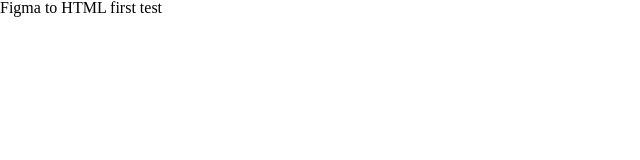
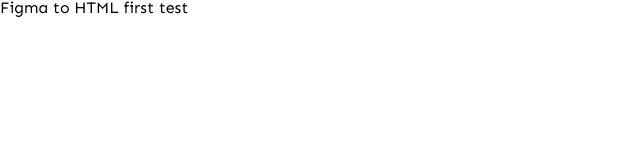
Before and after one commit to chucman03/Figma-to-HTML, a plain HTML site: page index.html in a window 1280 px wide. Shown: the full height of the page, 0-640 px from the left. Drawn offline with Linux system fonts and the light colour scheme.

Commit message:
nhúng font

```diff
--- a/assests/css/style.css
+++ b/assests/css/style.css
@@ -8,4 +8,9 @@
 /* khôi phục lại cỡ chữ mặc định theo rem */
 body {
   font-size: 1.6rem;
+  font-family: "Poppins", sans-serif;
+  font-family: "Sen", sans-serif;
+  font-optical-sizing: auto;
+  font-weight: <weight>;
+  font-style: normal;
 }
--- a/index.html
+++ b/index.html
@@ -5,6 +5,14 @@
     <meta name="viewport" content="width=device-width, initial-scale=1.0" />
     <!-- reset css -->
     <link rel="stylesheet" href="./assests/css/reset.css" />
+    <!-- embed fonts -->
+    <link rel="preconnect" href="https://fonts.googleapis.com" />
+    <link rel="preconnect" href="https://fonts.gstatic.com" crossorigin />
+    <link
+      href="https://fonts.googleapis.com/css2?family=Poppins:ital,wght@0,400;0,500;0,600;0,700;1,400&family=Sen:wght@400..800&display=swap"
+      rel="stylesheet"
+    />
+    <!-- style css -->
     <link rel="stylesheet" href="./assests/css/style.css" />
 
     <title>Figma to HTML</title>
```
